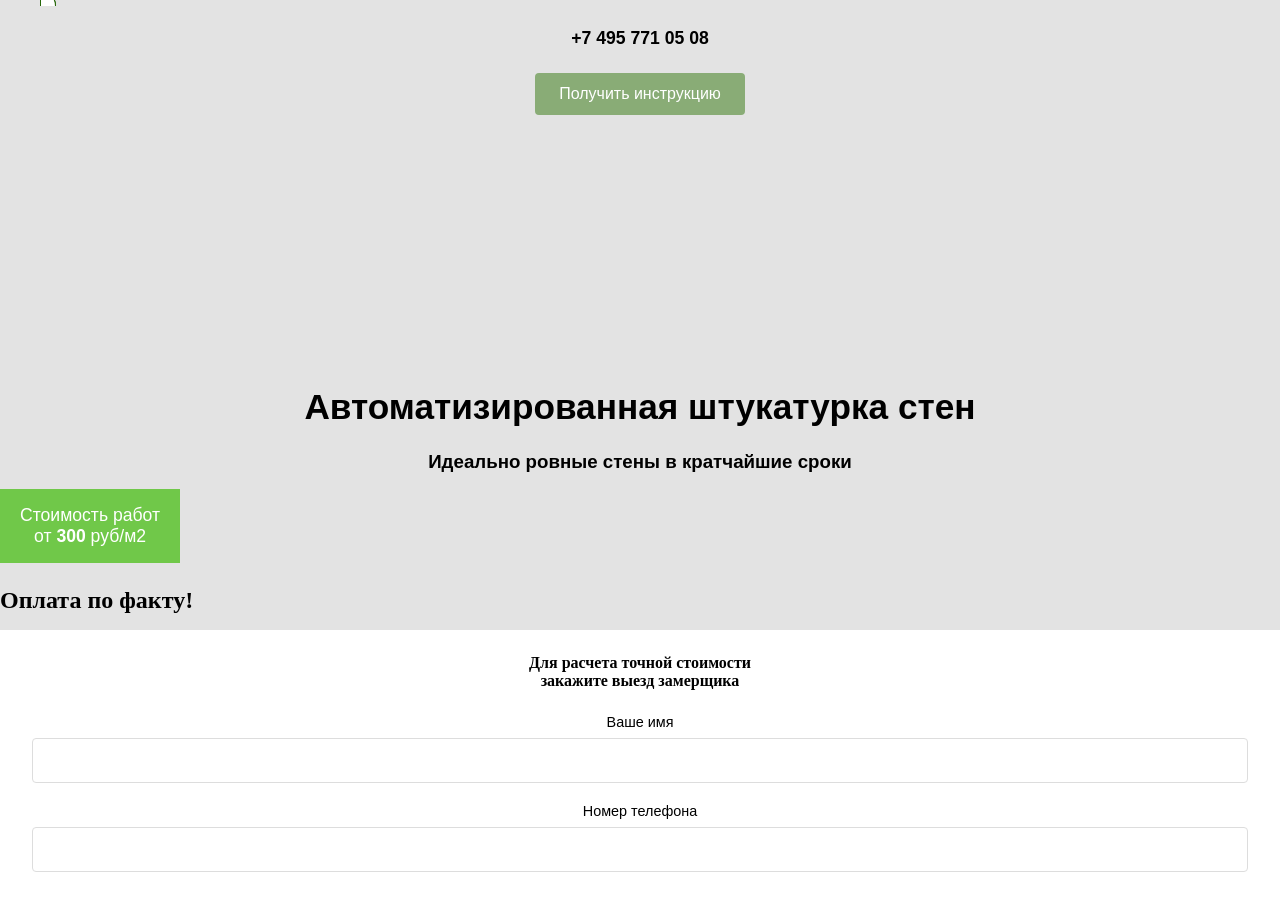
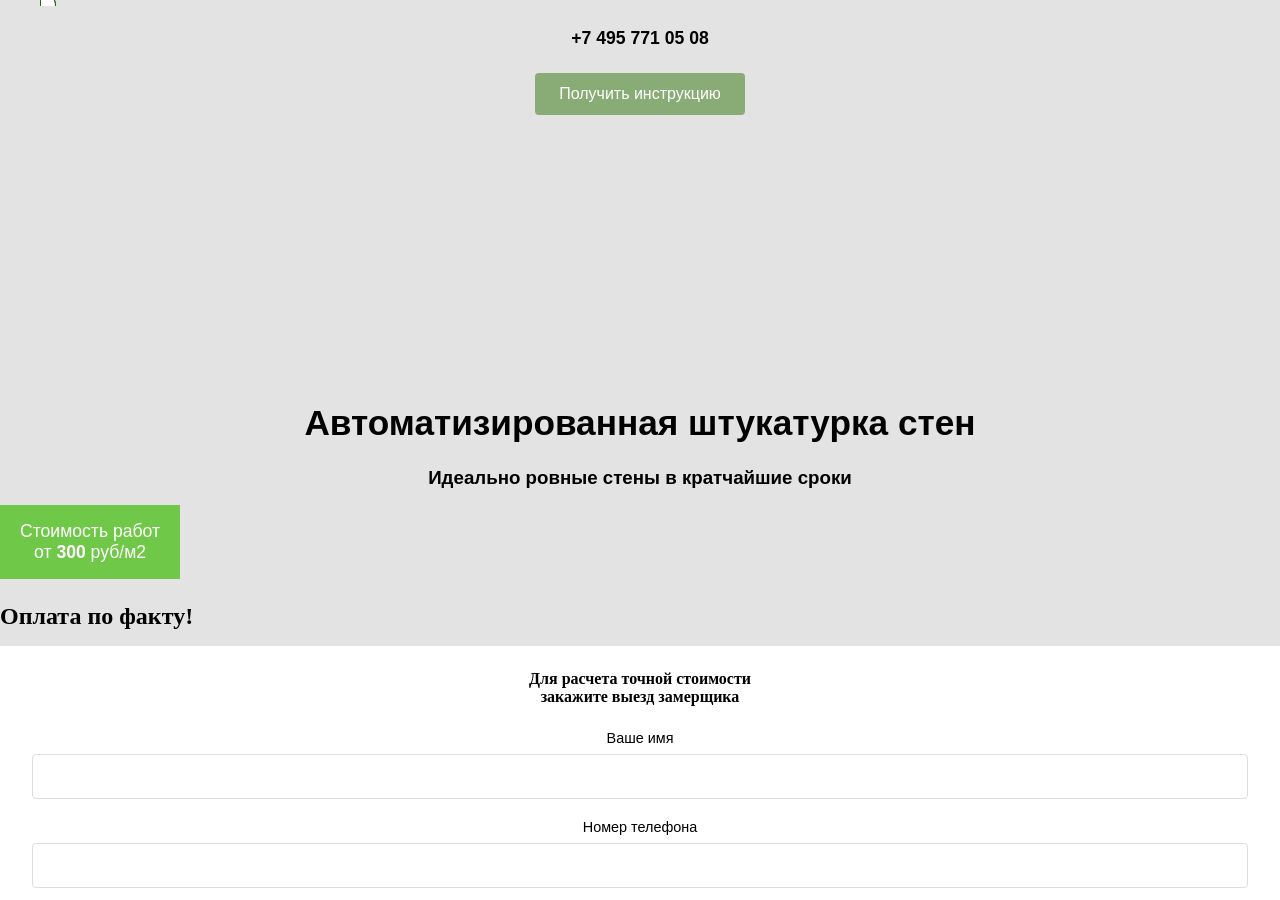

Add files via upload

--- a/less35/src/css/style.css
+++ b/less35/src/css/style.css
@@ -284,7 +284,7 @@ h1, h2, h3, h4, h5, h6, p {
 }
 
 .headRow {
-  margin-bottom: 17rem;
+  margin-bottom: 18rem;
 }
 
 
